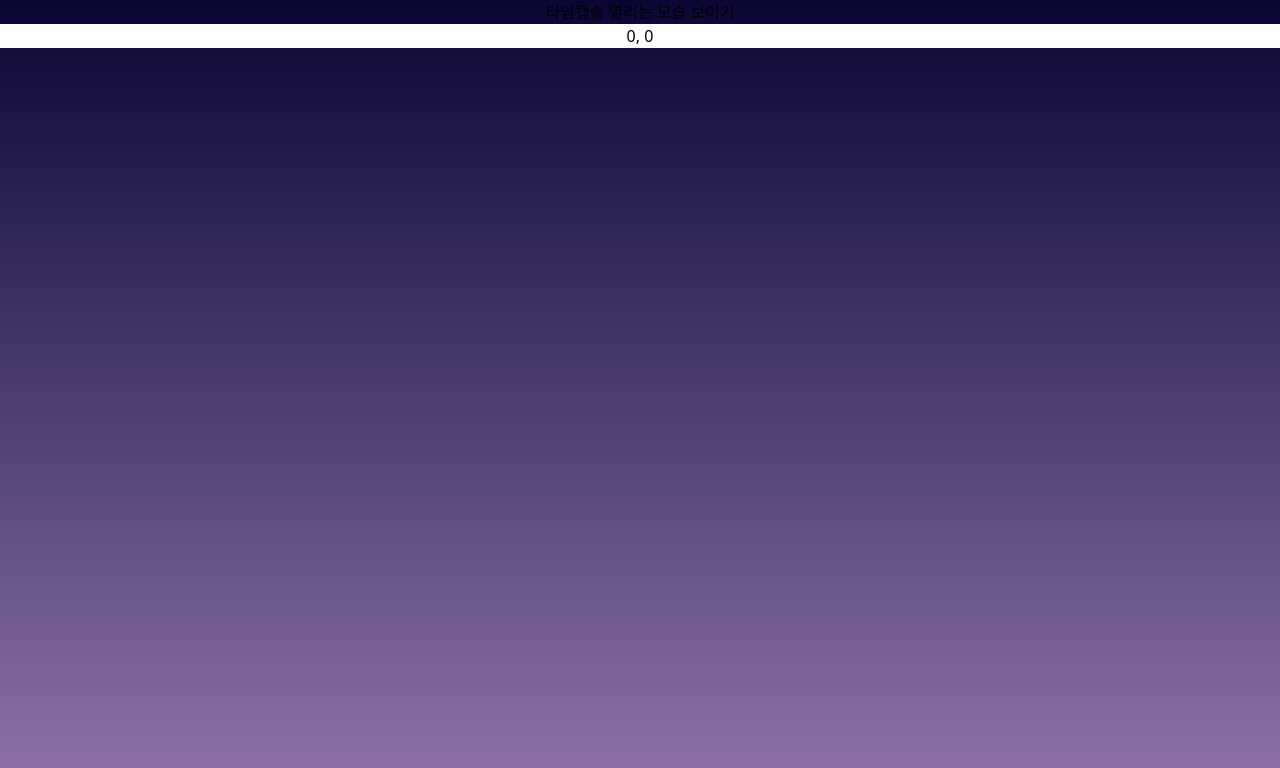
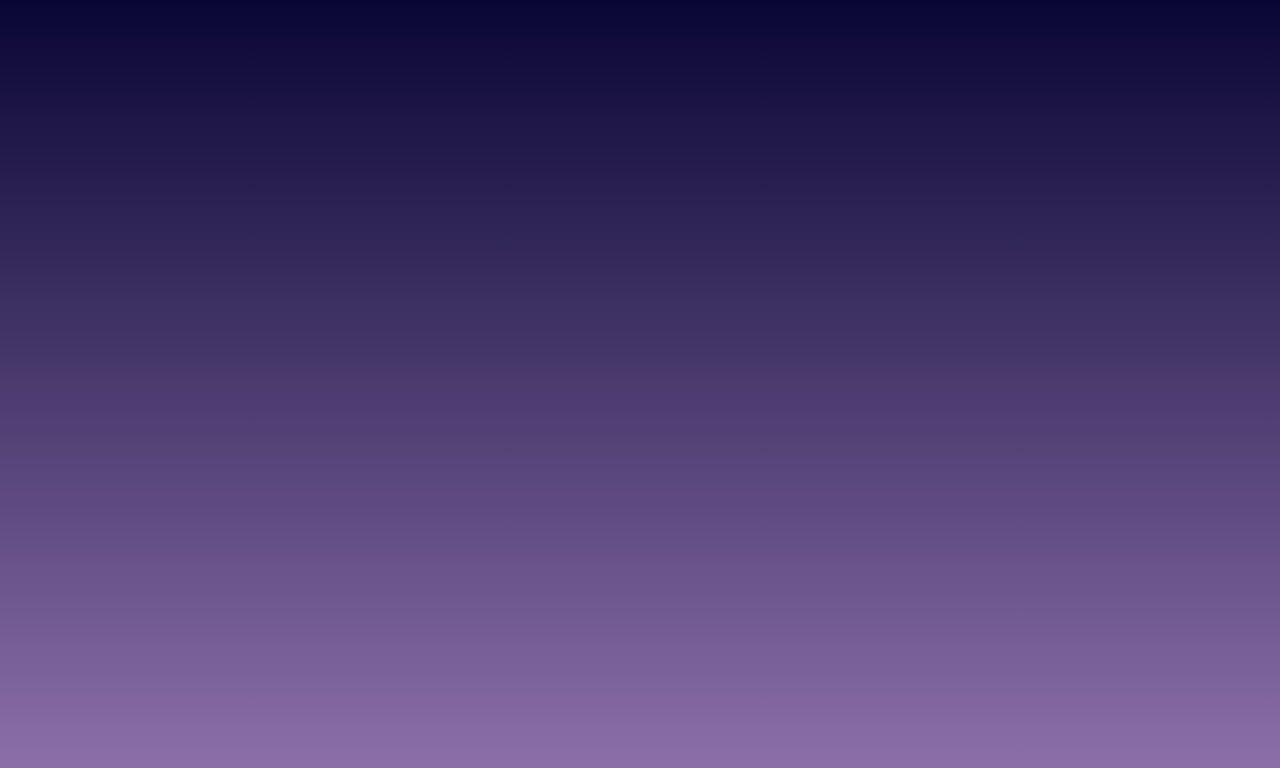
Before and after one commit to wjdgusaho/Damda, a React (Create React App) app in the folder frontend/client/: page /timecapsule/open in a window 1280 px wide. Shown: the top 768 px of the page. Built offline with nearby package versions, Linux system fonts and the light colour scheme.

Commit message:
feat : 휴대전화 흔들면 로그 출력하도록 구현

```diff
--- a/frontend/client/src/components/TimecapsuleOpen.tsx
+++ b/frontend/client/src/components/TimecapsuleOpen.tsx
@@ -1,14 +1,10 @@
-import React from "react"
+import React, { useEffect } from "react"
 
 export const TimecapsuleOpen = function () {
-  window.addEventListener("deviceorientation", handleOrientation)
-
   let lastBeta: number | null = null
   let lastGamma: number | null = null
-
   function handleOrientation(event: DeviceOrientationEvent) {
     const { alpha, beta, gamma } = event
-    console.log("alpha : ", alpha, "beta : ", beta, "gamma : ", gamma)
 
     if (lastBeta === null || lastGamma === null) {
       lastBeta = beta
@@ -29,12 +25,13 @@ export const TimecapsuleOpen = function () {
     lastBeta = beta
     lastGamma = gamma
   }
-  return (
-    <div className="text-center">
-      <p>타임캡슐 열리는 모습 보이기</p>
-      <p className="text-black bg-white">
-        {lastBeta ? lastBeta : 0}, {lastGamma ? lastGamma : 0}
-      </p>
-    </div>
-  )
+
+  useEffect(() => {
+    window.addEventListener("deviceorientation", handleOrientation)
+
+    return () => {
+      window.removeEventListener("deviceorientation", handleOrientation)
+    }
+  }, [])
+  return <div className="text-center"></div>
 }
```
